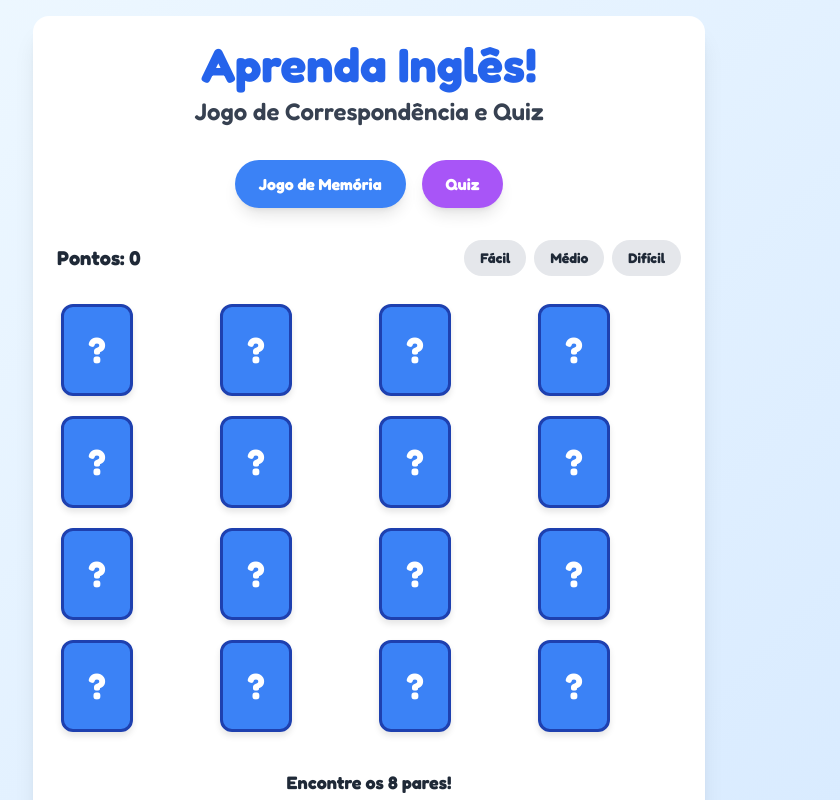
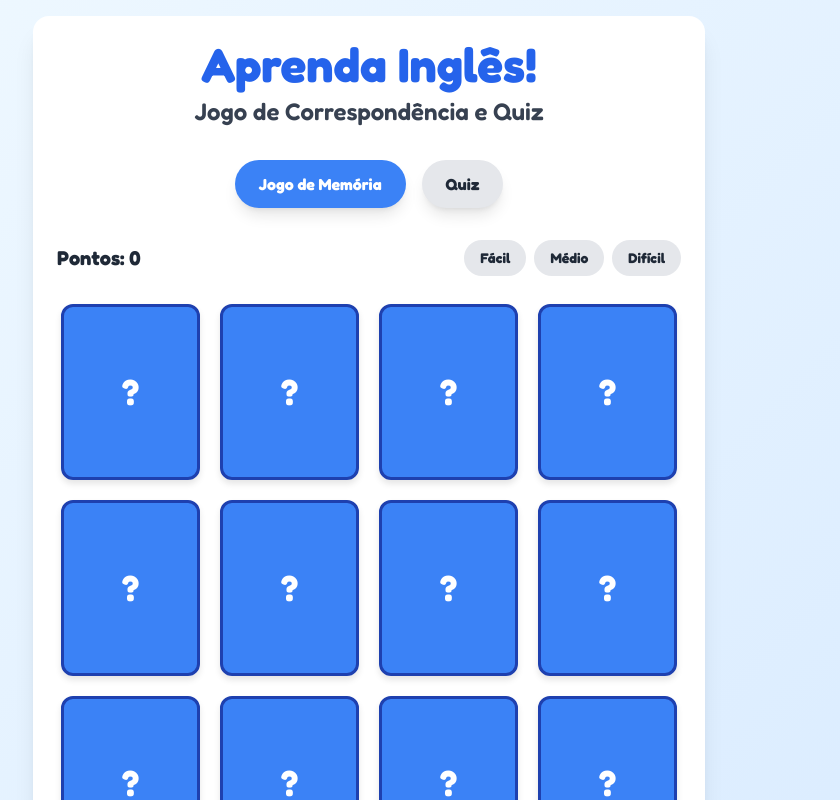
Before and after one commit to Nuriely-N/ingles-para-criancas, a plain HTML site: page index.html in a window 1280 px wide. Both pictures are taken after a click on the button "Jogo de Memória". Shown: the top 800 px of the page, without its empty margins (271-1111 px from the left). Drawn offline with nearby package versions, Linux system fonts and the light colour scheme.

Commit message:
Update index.html

```diff
--- a/index.html
+++ b/index.html
@@ -15,8 +15,7 @@
             background: linear-gradient(135deg, #f0f9ff 0%, #d4e8ff 100%);
         }
         .card {
-            width: 80px;
-            height: 100px;
+            aspect-ratio: 4 / 5;
             perspective: 1000px;
             cursor: pointer;
         }
@@ -40,15 +39,17 @@
             backface-visibility: hidden;
             border-radius: 12px;
             display: flex;
+            flex-direction: column;
             justify-content: center;
             align-items: center;
-            font-size: 2rem;
             font-weight: bold;
+            line-height: 1;
         }
         .card-front {
             background-color: #3b82f6;
             color: white;
             border: 3px solid #1e40af;
+            font-size: 2rem;
         }
         .card-back {
             background-color: #f7f7f7;
@@ -56,6 +57,7 @@
             transform: rotateY(180deg);
             border: 3px solid #e5e7eb;
             font-size: 1.5rem;
+            padding: 4px;
         }
         .card-inner.matched .card-front,
         .card-inner.matched .card-back {
@@ -91,7 +93,7 @@
         }
     </style>
 </head>
-<body class="p-4 flex flex-col items-center">
+<body class="p-4 flex flex-col items-center min-h-screen">
 
     <div class="flex flex-col items-center p-6 bg-white rounded-2xl shadow-xl w-full max-w-2xl text-center">
         <h1 class="text-5xl font-extrabold text-blue-600 mb-2">Aprenda Inglês!</h1>
@@ -223,14 +225,16 @@
 
         function createMatchBoard() {
             let numPairs;
-            if (currentDifficulty === 'easy') { numPairs = 8; gameContainer.className = 'grid-container grid-4x4'; }
-            if (currentDifficulty === 'medium') { numPairs = 12; gameContainer.className = 'grid-container grid-4x5'; }
-            if (currentDifficulty === 'hard') { numPairs = 16; gameContainer.className = 'grid-container grid-5x6'; }
+            let gridClass;
+            if (currentDifficulty === 'easy') { numPairs = 8; gridClass = 'grid-4x4'; }
+            if (currentDifficulty === 'medium') { numPairs = 12; gridClass = 'grid-4x5'; }
+            if (currentDifficulty === 'hard') { numPairs = 16; gridClass = 'grid-5x6'; }
 
             const gameItems = shuffle(cardsData.slice(0, numPairs));
             const boardItems = shuffle([...gameItems, ...gameItems]);
 
             gameContainer.innerHTML = '';
+            gameContainer.className = `grid-container ${gridClass}`;
             flippedCards = [];
             matchedPairs = 0;
             isProcessing = false;
@@ -249,7 +253,7 @@
 
                 const cardBack = document.createElement('div');
                 cardBack.classList.add('card-back');
-                cardBack.innerHTML = `<p class="text-base font-bold">${item.word}</p><span class="text-3xl">${item.emoji}</span>`;
+                cardBack.innerHTML = `<span class="text-xl md:text-2xl">${item.word}</span><span class="text-3xl md:text-4xl mt-1">${item.emoji}</span>`;
 
                 cardInner.appendChild(cardFront);
                 cardInner.appendChild(cardBack);
@@ -297,13 +301,13 @@
                 card1.removeEventListener('click', flipCard);
                 card2.removeEventListener('click', flipCard);
 
-                if (matchedPairs === cardsData.slice(0, getNumPairs()).length) {
+                if (matchedPairs === getNumPairs()) {
                     messageElement.textContent = 'Você venceu! Jogo completo!';
                     restartButton.classList.remove('hidden');
                     playSound('win');
                 }
             } else {
-                score -= 5;
+                score = Math.max(0, score - 5);
                 updateScore();
                 playSound('error');
                 setTimeout(() => {
@@ -325,7 +329,7 @@
 
         // Funções do Jogo de Quiz
         let currentQuizIndex = 0;
-        const quizQuestions = shuffle([...cardsData]);
+        let quizQuestions = [];
 
         function createQuizBoard() {
             gameContainer.innerHTML = '';
@@ -334,6 +338,7 @@
             score = 0;
             updateScore();
             restartButton.classList.add('hidden');
+            quizQuestions = shuffle([...cardsData]);
             nextQuizQuestion();
         }
 
@@ -379,7 +384,7 @@
                 playSound('correct');
                 messageElement.textContent = 'Correto!';
             } else {
-                score -= 10;
+                score = Math.max(0, score - 10);
                 updateScore();
                 playSound('error');
                 messageElement.textContent = `Incorreto! A resposta certa era "${correctWord}".`;
@@ -418,8 +423,21 @@
         }
 
         // Event Listeners
-        modeMatchButton.addEventListener('click', () => switchMode('match'));
-        modeQuizButton.addEventListener('click', () => switchMode('quiz'));
+        modeMatchButton.addEventListener('click', () => {
+            modeMatchButton.classList.remove('bg-gray-200', 'text-gray-800');
+            modeMatchButton.classList.add('bg-blue-500', 'text-white');
+            modeQuizButton.classList.remove('bg-purple-500', 'text-white');
+            modeQuizButton.classList.add('bg-gray-200', 'text-gray-800');
+            switchMode('match');
+        });
+        modeQuizButton.addEventListener('click', () => {
+            modeQuizButton.classList.remove('bg-gray-200', 'text-gray-800');
+            modeQuizButton.classList.add('bg-purple-500', 'text-white');
+            modeMatchButton.classList.remove('bg-blue-500', 'text-white');
+            modeMatchButton.classList.add('bg-gray-200', 'text-gray-800');
+            switchMode('quiz');
+        });
+
         restartButton.addEventListener('click', () => {
             if (currentMode === 'match') {
                 createMatchBoard();
@@ -433,7 +451,11 @@
         difficultyHardButton.addEventListener('click', () => { currentDifficulty = 'hard'; if (currentMode === 'match') createMatchBoard(); });
 
         // Inicia o jogo no modo de correspondência ao carregar a página
-        window.onload = () => switchMode('match');
+        window.onload = () => {
+            switchMode('match');
+            modeMatchButton.classList.add('bg-blue-500', 'text-white');
+            modeQuizButton.classList.add('bg-gray-200', 'text-gray-800');
+        };
     </script>
 </body>
 </html>
```
